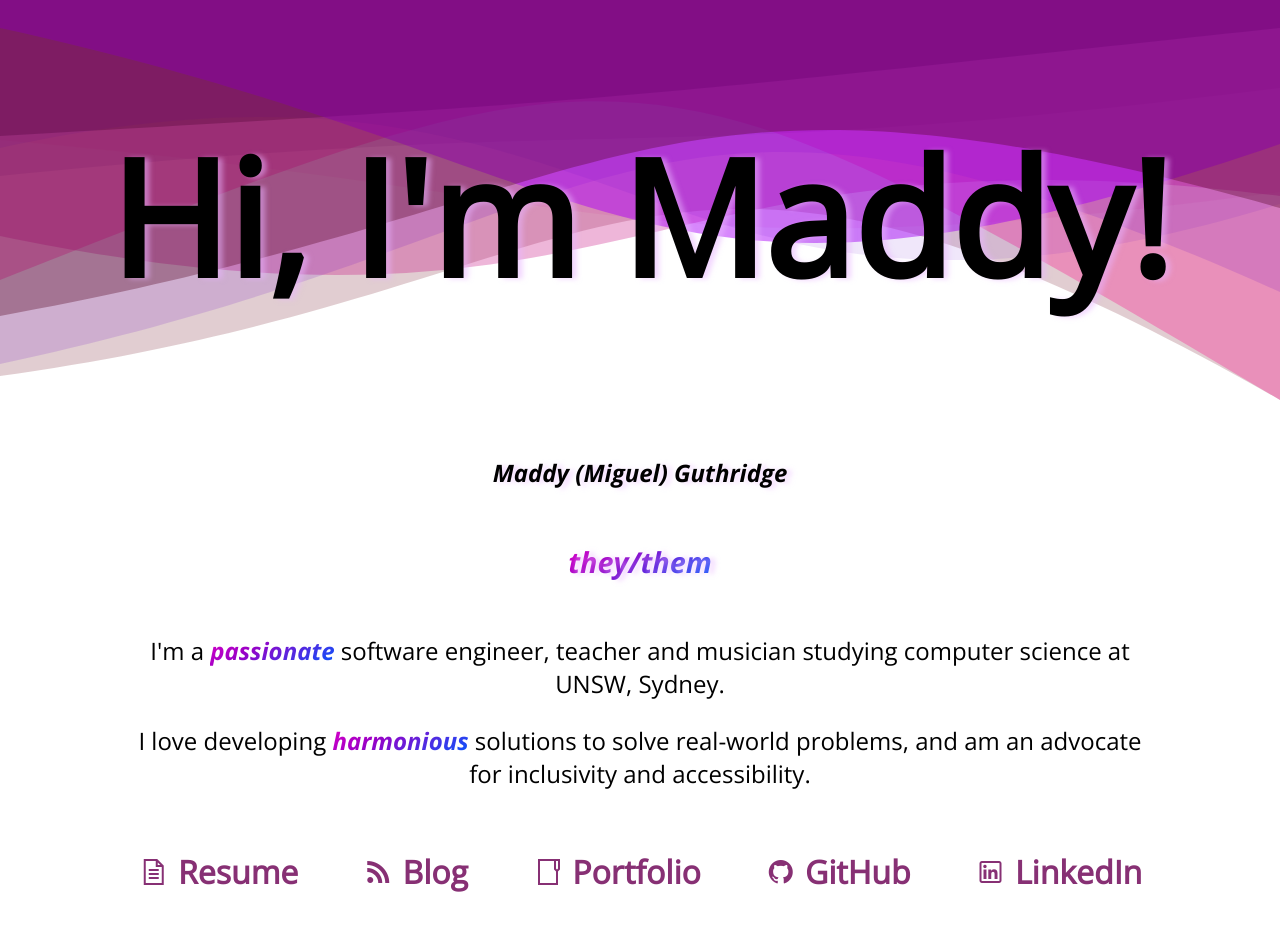
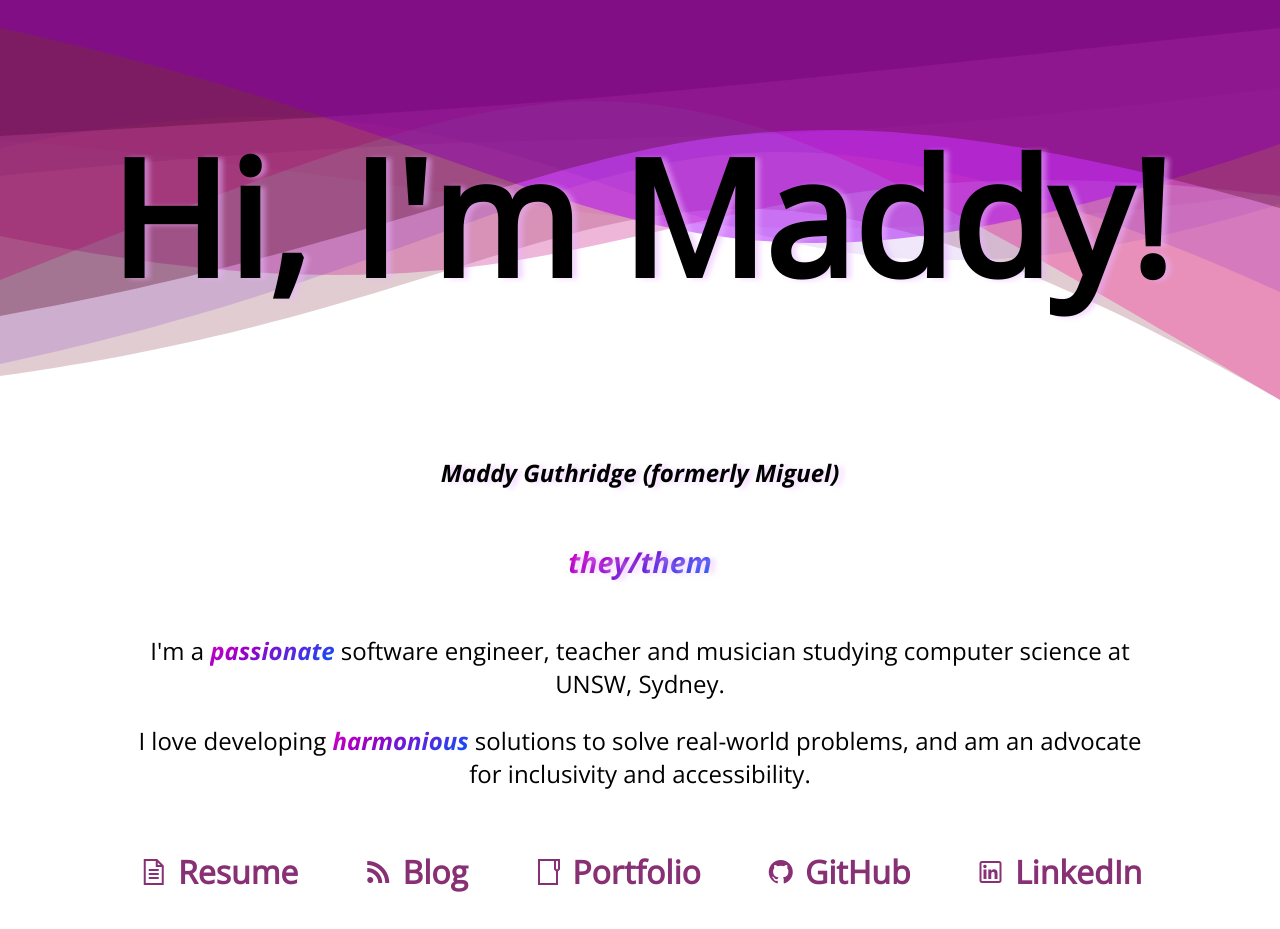
Before and after one commit to MaddyGuthridge/maddyguthridge.com, a SvelteKit app: page / in a window 1280 px wide. Built offline with nearby package versions, Linux system fonts and the light colour scheme.

Commit message:
minor content updates

```diff
--- a/src/routes/+page.svelte
+++ b/src/routes/+page.svelte
@@ -41,7 +41,7 @@
     />
 
   <!-- Verification links -->
-  <link rel="me" href="https://tech.lgbt/@MiguelGuthridge" />
+  <link rel="me" href="https://tech.lgbt/@maddy" />
 </svelte:head>
 
 <svelte:window bind:scrollY={y} />
@@ -55,7 +55,7 @@
 <div id="page">
     <div class="title">
         <h1>Hi, I'm Maddy!</h1>
-        <p><i>Maddy (Miguel) Guthridge</i></p>
+        <p><i>Maddy Guthridge (formerly Miguel)</i></p>
         <p style="font-size: 1.2em;"><b><em>they/them</em></b></p>
     </div>
 
```
